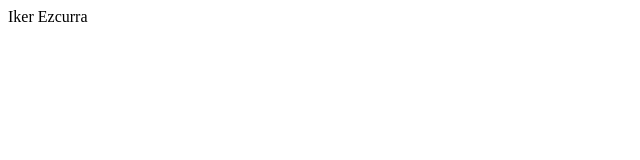
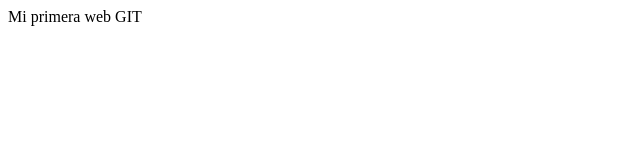
Before and after one commit to Ezcurra/MASANZ_2024_SMR2_IEN, a plain HTML site: page index.html in a window 1280 px wide. Shown: the full height of the page, 0-640 px from the left. Drawn offline with Linux system fonts and the light colour scheme.

Commit message:
mi segundo commit

```diff
--- a/index.html
+++ b/index.html
@@ -4,6 +4,6 @@
 		<title>Mi primera web GIT</title>
 	</head>
 	<body>
-		Iker Ezcurra
+		Mi primera web GIT
 	<body>
 </html>
```
